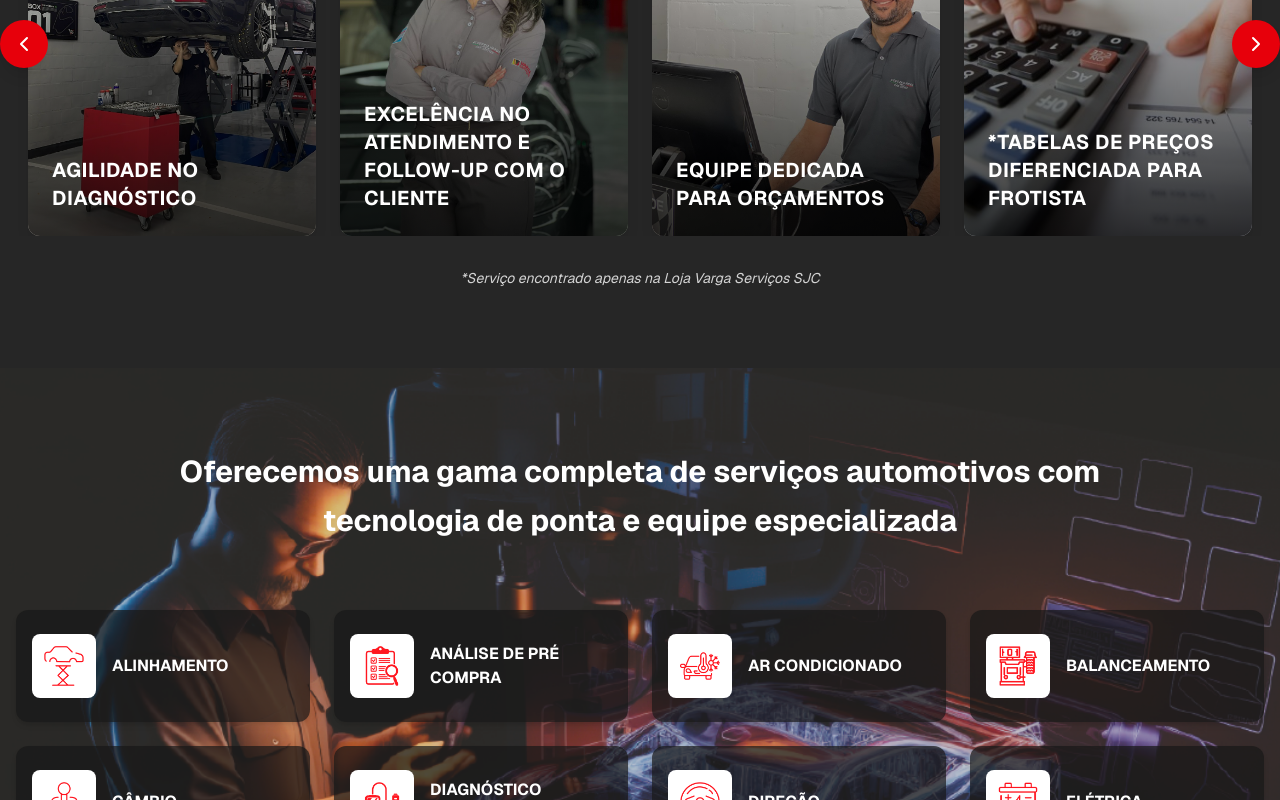
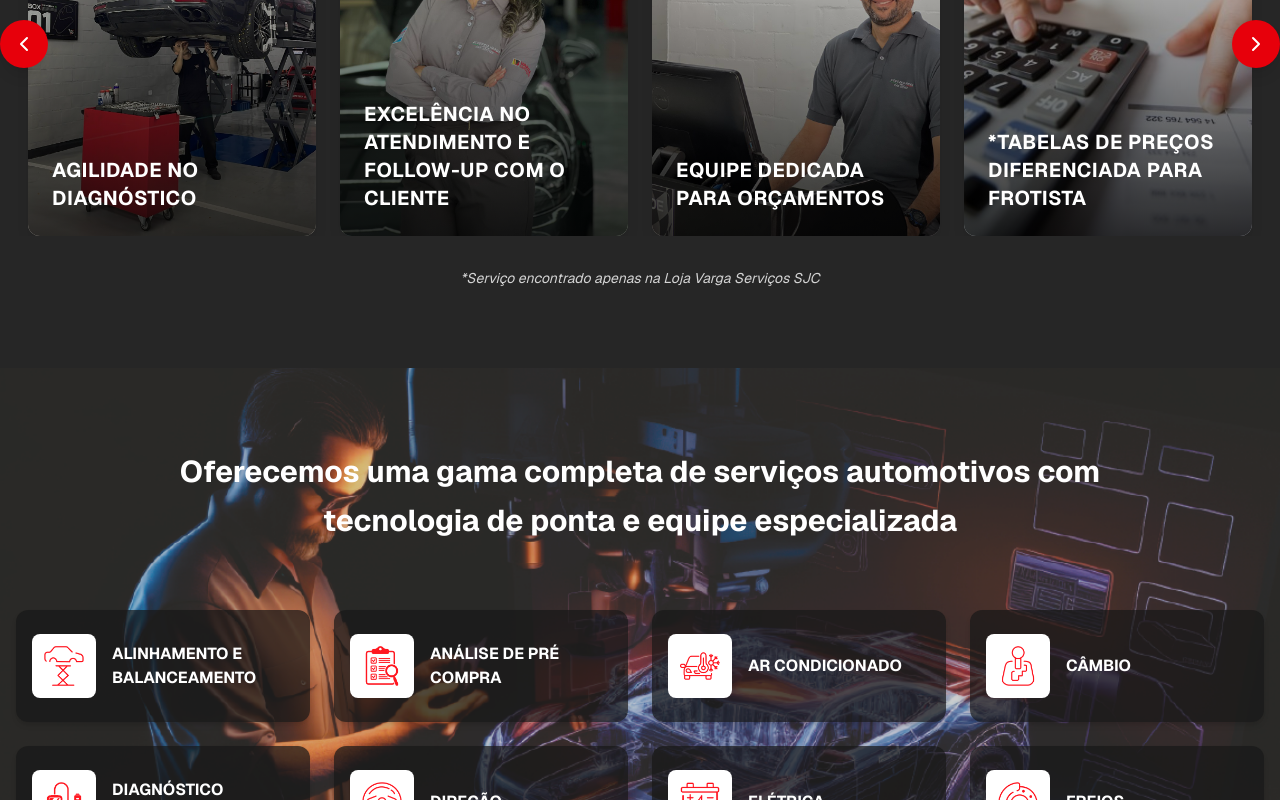
Before and after one commit to ramou1/scuderia-varga, a Next.js app: page / in a window 1280 px wide. Shown: the part 2000-2800 px from the top of the page. Built offline with nearby package versions, Linux system fonts and the light colour scheme.

Commit message:
fix: alinhamento e balanceamento

```diff
--- a/src/components/Services.tsx
+++ b/src/components/Services.tsx
@@ -6,11 +6,17 @@ import Image from 'next/image'
 import ServiceModal from './ServiceModal'
 
 const services = [
-  {
+  /* {
     icon: 'alinhamento.png',
     title: 'Alinhamento',
     subtitle: 'Precisão milimétrica para o seu veículo.',
     description: 'Tecnologia 3D de última geração que garante alinhamento perfeito, melhor dirigibilidade e economia de pneus.'
+  }, */
+  {
+    icon: 'alinhamento.png',
+    title: 'Alinhamento e Balanceamento',
+    subtitle: 'Precisão milimétrica para o seu veículo.',
+    description: 'O alinhamento 3D e balanceamento devem ser realizados periodicamente, ou sempre que houver troca de pneus, substituição de peças da suspensão, impactos fortes ou percepção de vibrações e desalinhamento na direção.'
   },
   {
     icon: 'analise-pre-compra.png',
@@ -24,12 +30,12 @@ const services = [
     subtitle: 'Conforto o ano inteiro.',
     description: 'Revisão completa do sistema de ar, incluindo filtro, gás e componentes. Ar puro e climatização eficiente, sempre.'
   },
-  {
+  /*{
     icon: 'balanceamento.png',
     title: 'Balanceamento',
     subtitle: 'Estabilidade e conforto na direção.',
     description: 'Equipamento moderno para um balanceamento preciso, que reduz vibrações e prolonga a vida útil dos pneus.'
-  },
+  }, */
   {
     icon: 'cambio.png',
     title: 'Câmbio',
```
